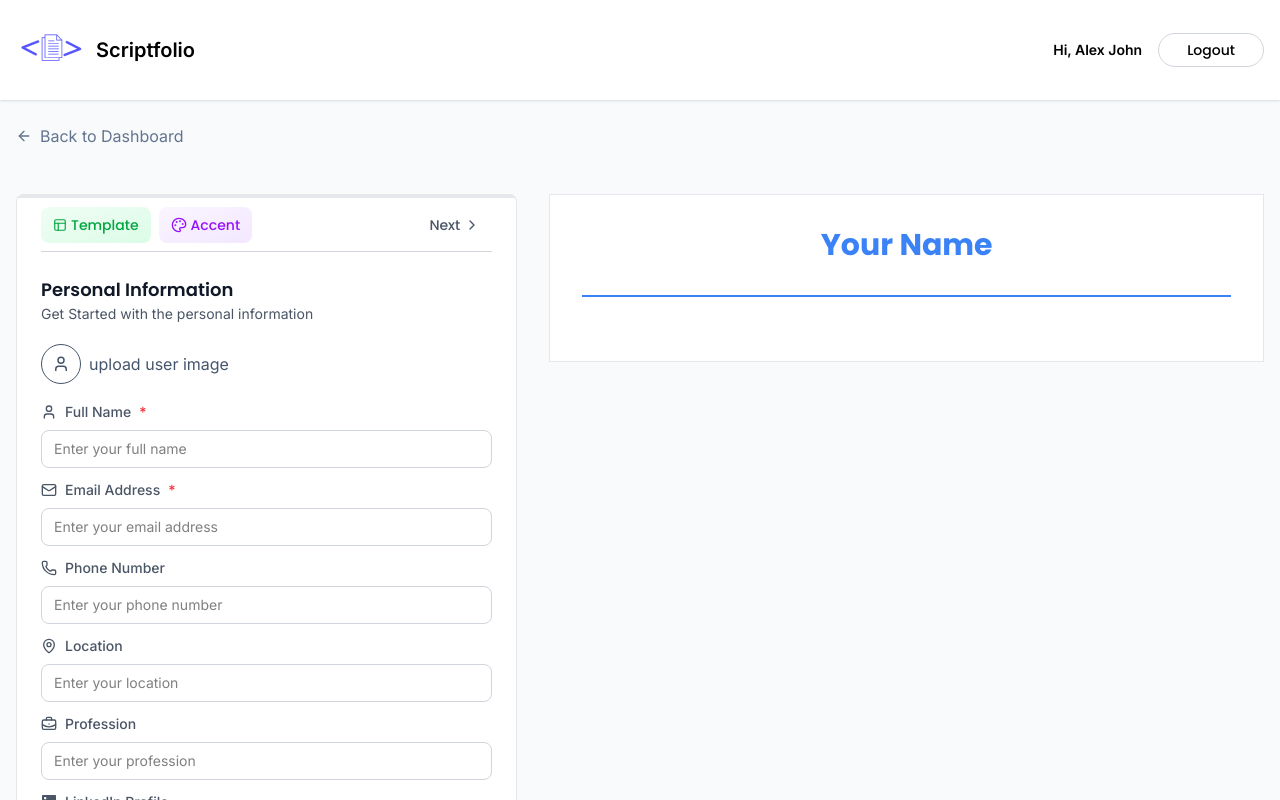
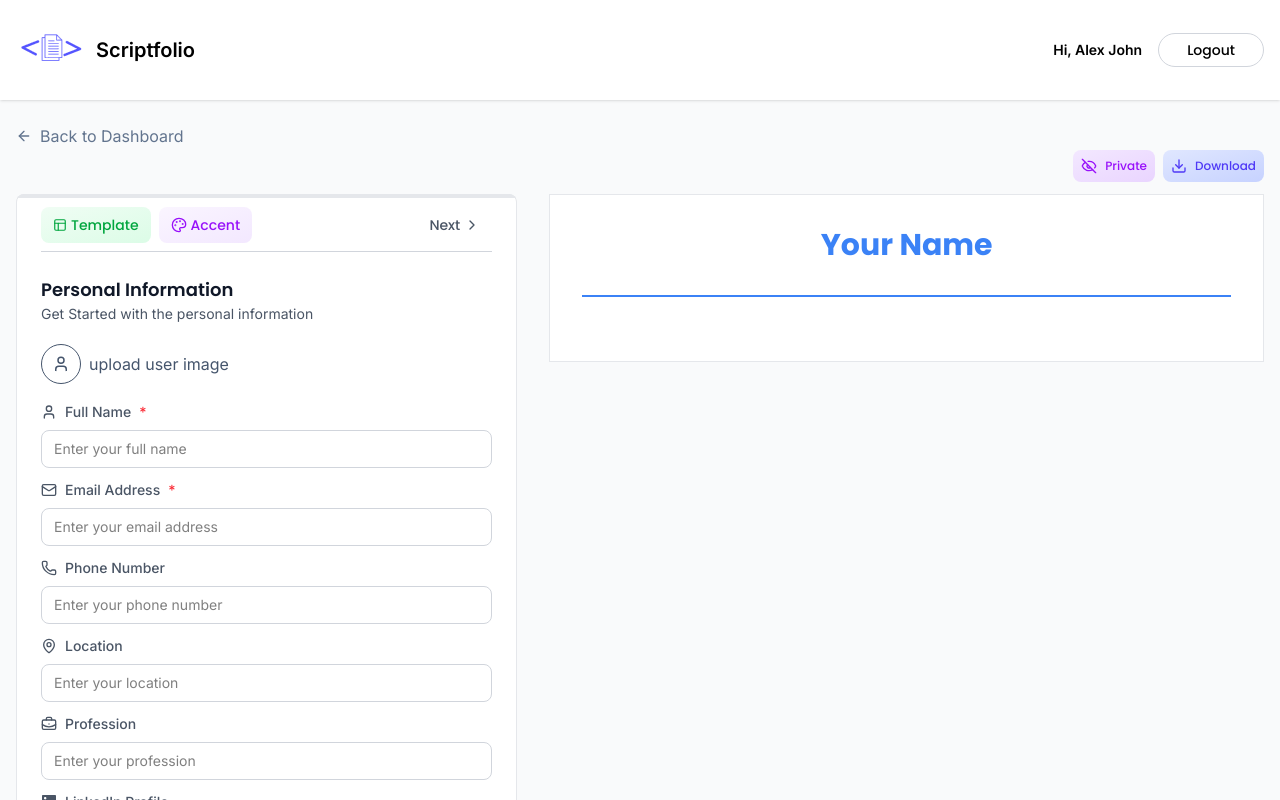
Before and after one commit to Abu24514/Scriptfolio, a React (Vite) app in the folder client/: page /app/builder/1 in a window 1280 px wide. Shown: the top 800 px of the page. Built offline with nearby package versions, Linux system fonts and the light colour scheme.

Commit message:
create share , public/ private , download button

```diff
--- a/client/src/components/ResumePreview/ResumePreview.jsx
+++ b/client/src/components/ResumePreview/ResumePreview.jsx
@@ -19,10 +19,12 @@ const ResumePreview = ({ data, template, accentColor, classes = "" }) => {
   };
 
   return (
-    <div className="w-full bg-gray-100">
+    <div className="w-full bg-gray-100 text-black">
       <div
+        id="resume-preview"
         className={
-          "border border-gray-200 print:shadow-none print:border-none" + classes
+          "border border-gray-200 bg-white print:shadow-none print:border-none " +
+          classes
         }
       >
         {renderTemplate()}
@@ -31,15 +33,14 @@ const ResumePreview = ({ data, template, accentColor, classes = "" }) => {
       <style jsx>
         {`
           @page {
-            size: letter;
+            size: A4;
             margin: 0;
           }
           @media print {
             html,
             body {
-              width: 8.5in;
-              height: 11in;
-              overflow: hidden;
+              margin: 0;
+              padding: 0;
             }
             body * {
               visibility: hidden;
--- a/client/src/pages/ResumeBuilder.jsx
+++ b/client/src/pages/ResumeBuilder.jsx
@@ -6,9 +6,13 @@ import {
   Briefcase,
   ChevronLeft,
   ChevronRight,
+  Download,
+  EyeIcon,
+  EyeOffIcon,
   FileText,
   FolderIcon,
   GraduationCap,
+  Share2Icon,
   Sparkles,
   User,
 } from "lucide-react";
@@ -26,7 +30,7 @@ const ResumeBuilder = () => {
   const [resumeData, setResumeData] = useState({
     _id: "",
     title: "",
-    person_info: {},
+    personal_info: {},
     professional_summary: "",
     experience: [],
     education: [],
@@ -63,6 +67,23 @@ const ResumeBuilder = () => {
     loadExistingResume();
   }, []);
 
+  const changeResumeVisibility = async () => {
+    setResumeData({ ...resumeData, public: !resumeData.public })
+  }
+
+  const handleShare = () => {
+    const frontendUrl = window.location.href.split('/app/')[0];
+    const resumeUrl = frontendUrl + '/view/' + resumeId;
+
+    if (navigator.share) {
+      navigator.share({ url: resumeUrl, text: "My Resume", })
+    } else {
+      alert('share not support on this browser')
+    }
+  }
+  const downloadResume = () => {
+    window.print();
+  }
   return (
     <div>
       <div className="max-w-7xl mx-auto px-4 py-6">
@@ -202,13 +223,39 @@ const ResumeBuilder = () => {
                   />
                 )}
               </div>
-              <button className="bg-linear-to-br from-purple-100 to-purple-200 ring-purple-300 text-purple-600 hover:ring-purple-400 transition-all rounded-md px-6 py-2 mt-6  text-sm hover:ring">Save Changes</button>
+              <button className="bg-linear-to-br from-purple-100 to-purple-200 ring-purple-300 text-purple-600 hover:ring-purple-400 transition-all rounded-md px-6 py-2 mt-6  text-sm hover:ring">
+                Save Changes
+              </button>
             </div>
           </div>
 
           {/* Right Panel- Preview */}
           <div className="lg:col-span-7 max-lg:mt-6">
-            <div>{/* button */}</div>
+            <div className="relative w-full">
+              <div className="absolute bottom-3 left-0 right-0 flex items-center justify-end gap-2">
+                {resumeData.public && (
+                  <button
+                  onClick={handleShare}
+                  className="flex items-center p-2 px-4 gap-2 text-xs bg-linear-to-br from-green-100 to-green-200 text-green-600 rounded-lg ring-green-300 hover:ring transition-colors">
+                    <Share2Icon className="size-4" /> Share
+                  </button>
+                )}
+                <button
+                onClick={changeResumeVisibility} className="flex items-center p-2 px-2 gap-2 text-xs bg-linear-to-br from-purple-100 to-purple-200 text-purple-600 ring-purple-300 rounded-lg hover:ring transition-colors">
+                  {resumeData.public ? (
+                    <EyeIcon className="size-4" />
+                  ) : (
+                    <EyeOffIcon className="size-4" />
+                  )}
+                  {resumeData.public ? "Public" : "Private"}
+                </button>
+                <button
+                onClick={downloadResume}
+                className="flex items-center p-2 px-2 gap-2 text-xs bg-linear-to-br from-indigo-100 to-indigo-200 text-indigo-600 ring-indigo-300 rounded-lg hover:ring transition-colors">
+                  <Download className="size-4" /> Download
+                </button>
+              </div>
+            </div>
             {/* resume */}
             <ResumePreview
               data={resumeData}
```
